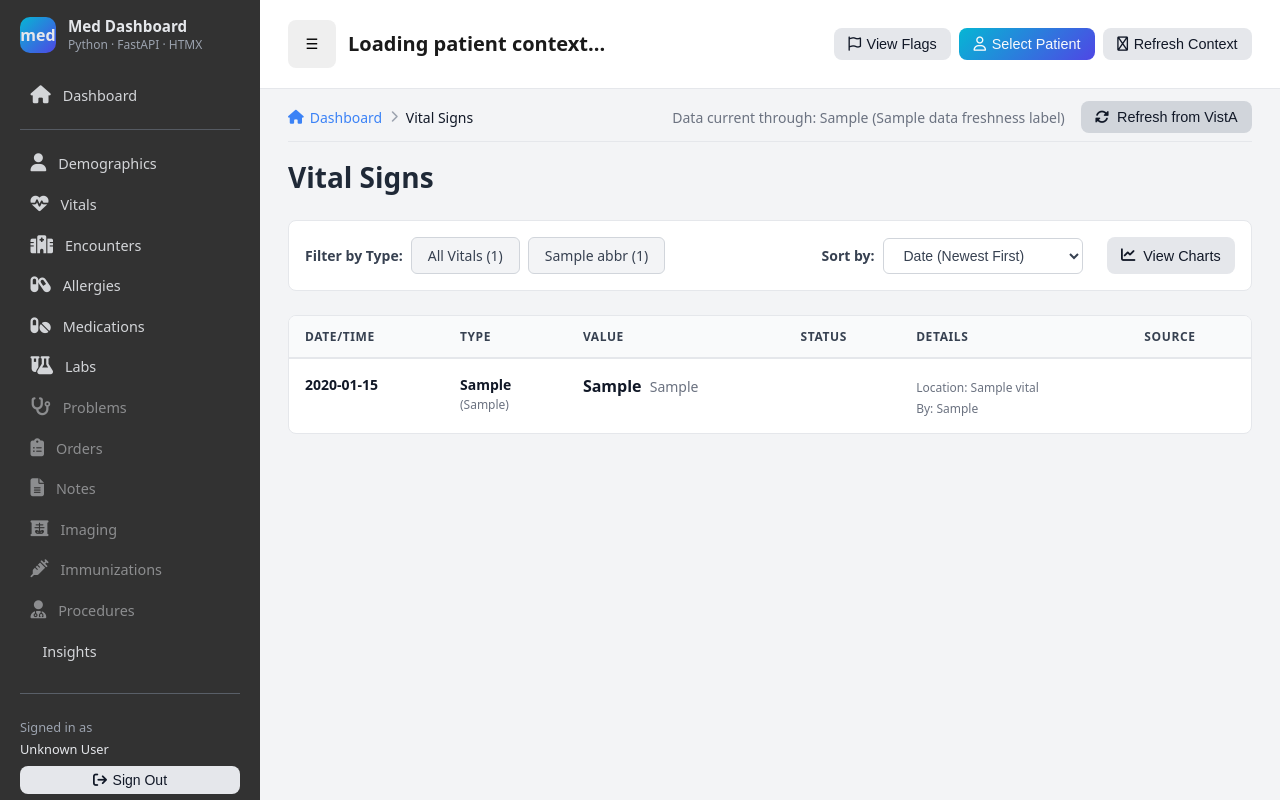
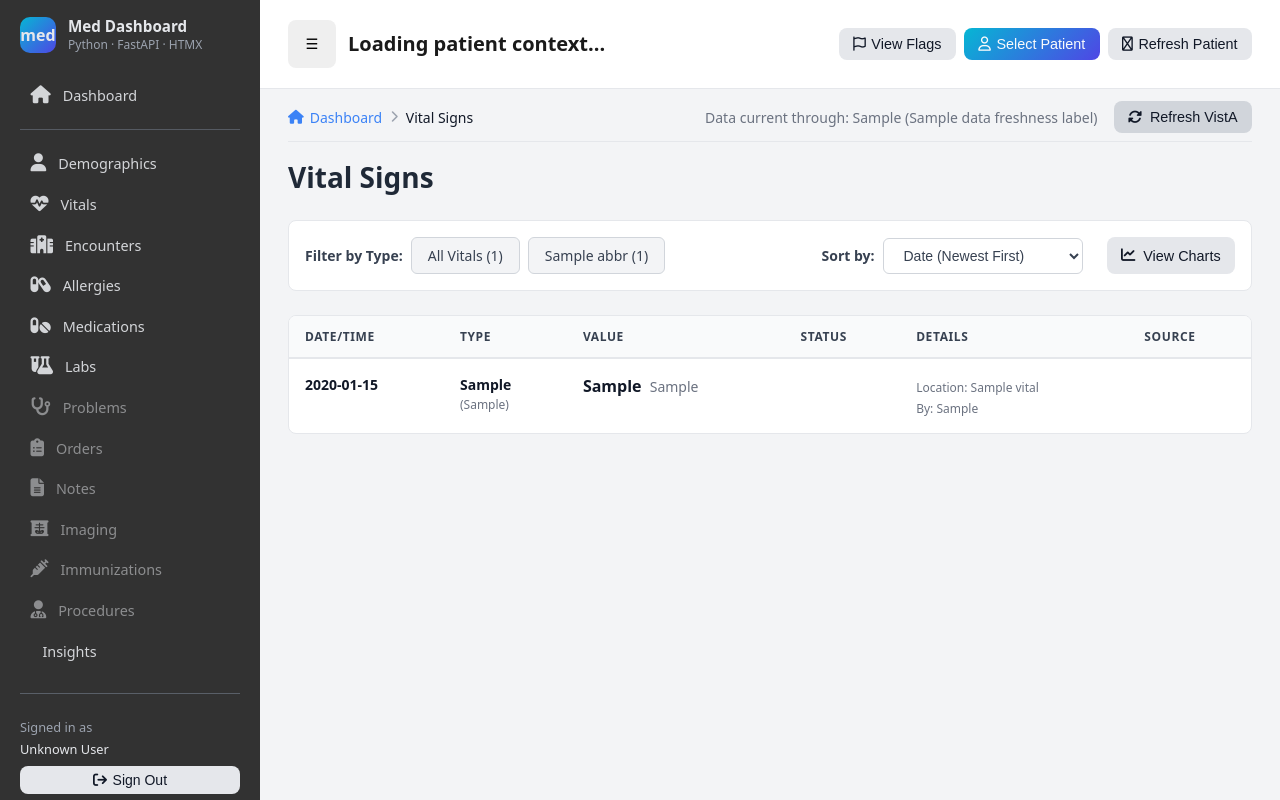
Before and after one commit to cps-med/med-z1, a Python web app: template app/templates/patient_vitals.html in a window 1280 px wide. Run offline with Jinja, Linux system fonts and the light colour scheme; the template is opened without the code that fills it: most values are stand-ins (such as "Sample title", 1, 10 or a date in 2020); some libraries are stand-ins or nearby versions.

Commit message:
Update Refresh Patient and Refresh VistA labels for clarity

```diff
--- a/app/templates/base.html
+++ b/app/templates/base.html
@@ -199,7 +199,7 @@
                     title="Refresh patient context from CCOW vault"
                 >
                     <i class="fa-regular fa-refresh"></i>
-                    Refresh Context
+                    Refresh Patient
                 </button>
             </div>
         </header>
--- a/app/templates/patient_vitals.html
+++ b/app/templates/patient_vitals.html
@@ -70,7 +70,7 @@
                     hx-indicator="#vista-loading"
                     aria-label="Refresh data from VistA sites"
                     class="btn btn--secondary vista-refresh-btn">
-                    <i class="fa-solid fa-rotate"></i> Refresh from VistA
+                    <i class="fa-solid fa-rotate"></i> Refresh VistA
                 </button>
                 {% endif %}
 
```
